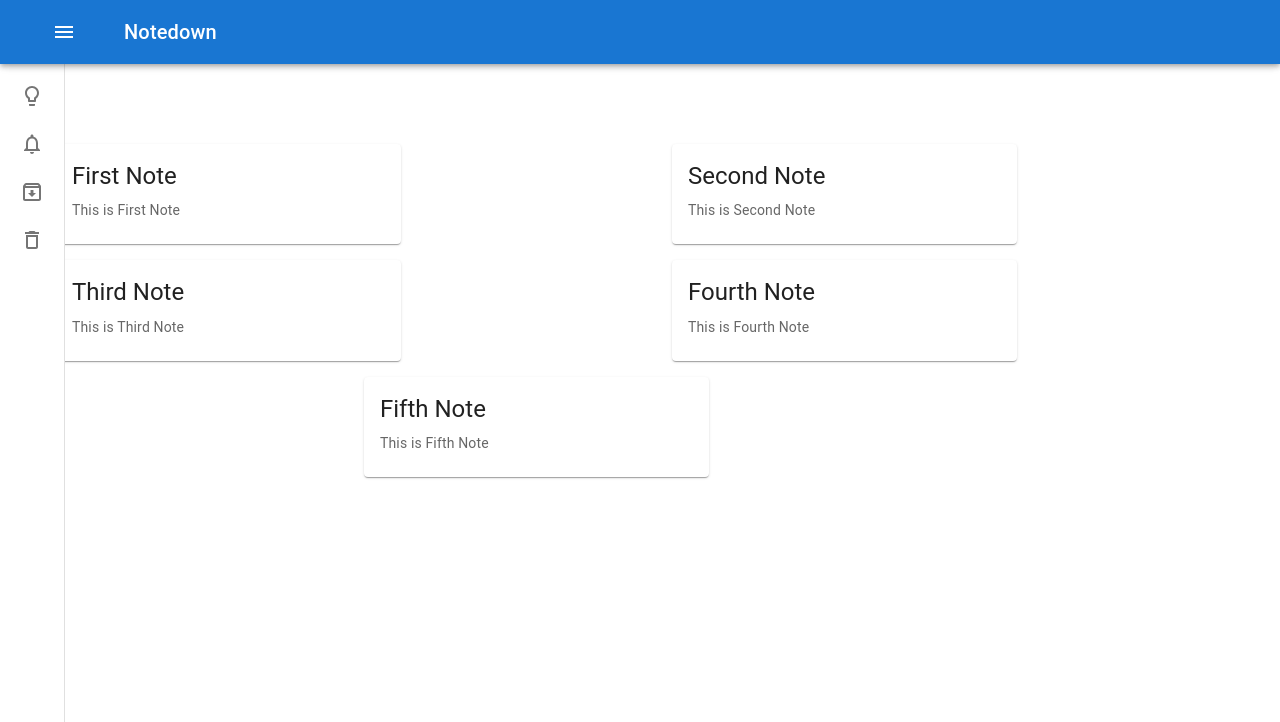
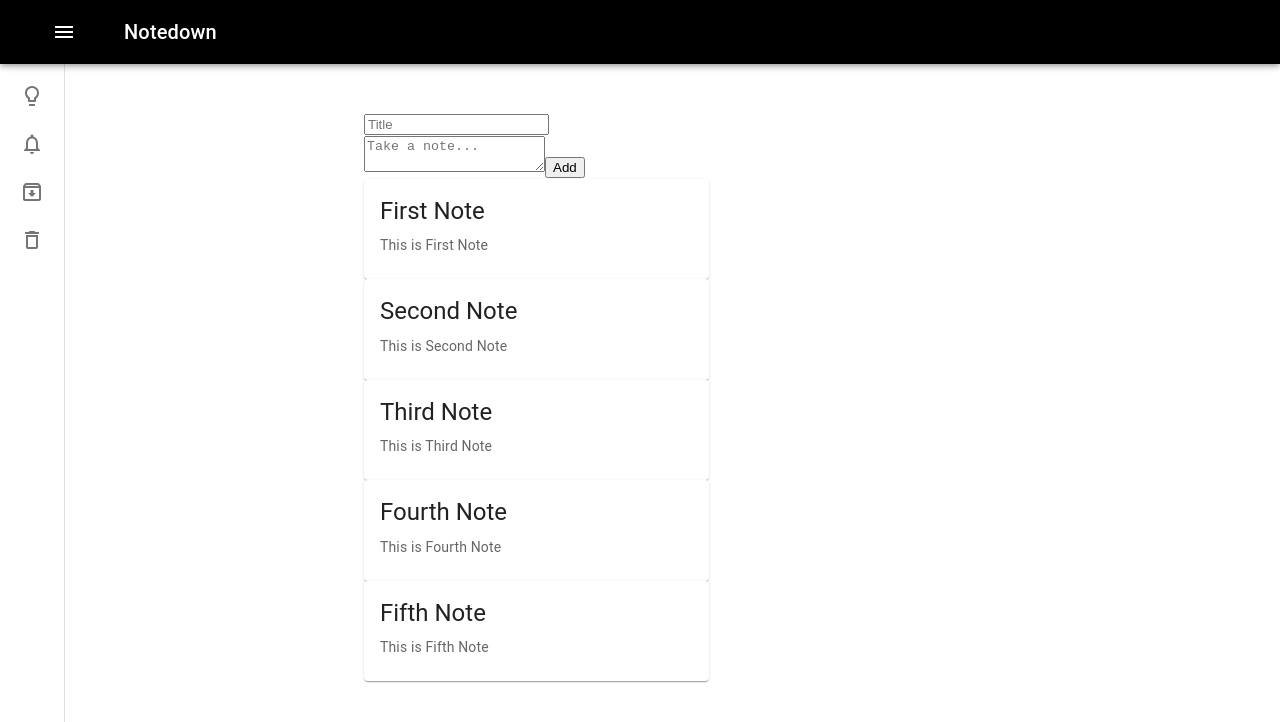
Before and after one commit to shahbaz4783/notedown, a React (Vite) app: page / in a window 1280 px wide. Shown: the top 722 px of the page. Built offline with nearby package versions, Linux system fonts and the light colour scheme; a web font is replaced by a local one.

Commit message:
Take note component

```diff
--- a/src/App.jsx
+++ b/src/App.jsx
@@ -1,11 +1,9 @@
-import { Header } from './components/Header';
 import { Notes } from './pages/Notes';
 
 function App() {
 
   return (
     <>
-      <Header />
       <Notes />
     </>
   )
--- a/src/components/Header.jsx
+++ b/src/components/Header.jsx
@@ -102,9 +102,9 @@ export const Header = () => {
   };
 
   return (
-    <Box sx={{ display: 'flex' }}>
+    <Box sx={{ display: 'flex' }} >
       <CssBaseline />
-      <AppBar position="fixed" open={open}>
+      <AppBar position="fixed" open={open} style={{backgroundColor: 'black'}}>
         <Toolbar>
           <IconButton
             color="inherit"
--- /dev/null
+++ b/src/components/TakeNote.jsx
@@ -0,0 +1,13 @@
+import React from 'react'
+
+export const TakeNote = () => {
+  return (
+    <div>
+        <form>
+            <input type='text' placeholder='Title' /> <br />
+            <textarea name='content' type='text'  placeholder='Take a note...' />
+            <button>Add</button>
+        </form>
+    </div>
+  )
+}
--- a/src/pages/Notes.jsx
+++ b/src/pages/Notes.jsx
@@ -1,21 +1,22 @@
 import React from 'react'
 import { Cards } from '../components/Cards'
 import notes from '../notes'
-import CssBaseline from '@mui/material/CssBaseline';
 import Container from '@mui/material/Container';
+import { TakeNote } from '../components/TakeNote';
+import { Header } from '../components/Header';
 
-const createNotes = (note) => {
+
+const createNotes = ({ id, title, body }) => {
   return (
-    <React.Fragment>
-      <CssBaseline />
-      <Container maxWidth="sm">
+      <React.Fragment>
+
+
       <Cards
-        key={note.id}
-        title={note.title}
-        body={note.body}
+        key={id}
+        title={title}
+        body={body}
       />
 
-      </Container>
     </React.Fragment>
 
 
@@ -24,8 +25,12 @@ const createNotes = (note) => {
 
 export const Notes = () => {
   return (
-    <main className='notes-container'>
+    <React.Fragment>
+        <Header />
+        <Container maxWidth="sm">
+        <TakeNote />
         {notes.map(createNotes)}
-    </main>
+        </Container>
+    </React.Fragment>
   )
 }
```
Also changed, not shown: src/components/NoteInput.jsx (deleted, +0 -7 lines), src/pages/Archieve.jsx (added), src/pages/Trash.jsx (added).
